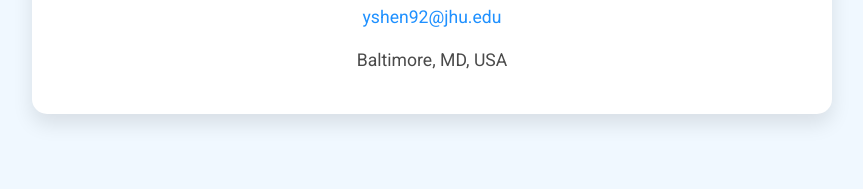
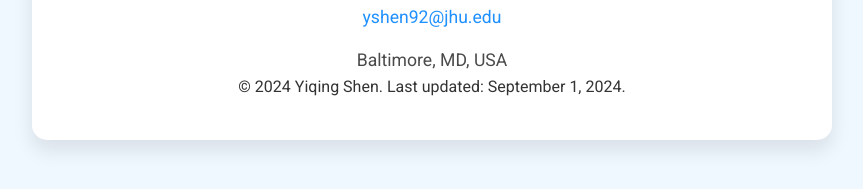
Before and after one commit to yiqings/yiqings.github.io, a plain HTML site: page index.html in a window 1280 px wide. Shown: the part 523-712 px from the top of the page, without its empty margins (208-1071 px from the left). Drawn offline with Linux system fonts and the light colour scheme.

Commit message:
Update index.html

```diff
--- a/index.html
+++ b/index.html
@@ -121,6 +121,10 @@
   <div class="location">
     Baltimore, MD, USA
   </div>
+
+  <div class="footnote">
+    © 2024 Yiqing Shen. Last updated: September 1, 2024.
+  </div>
 </div>
 </body>
 </html>
```
